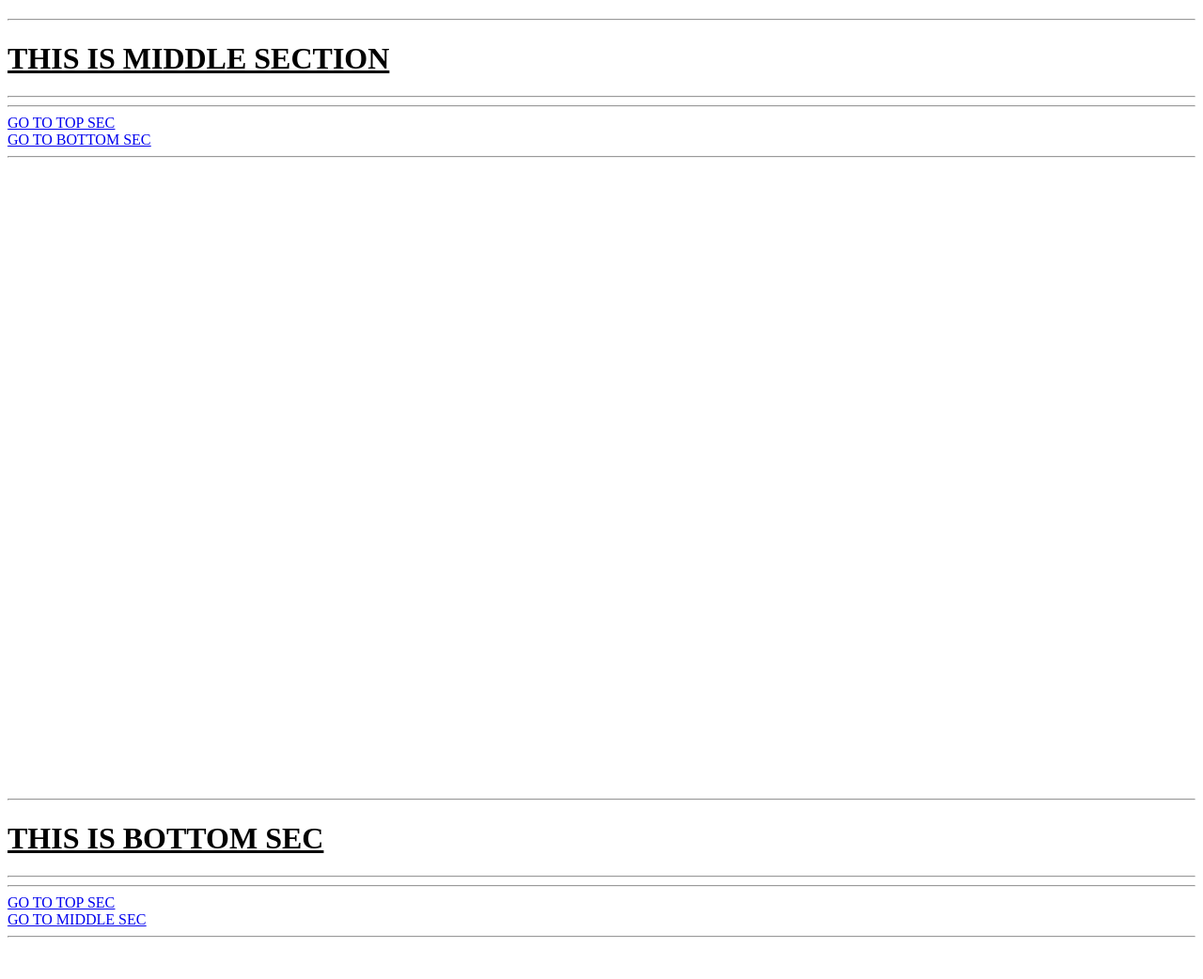
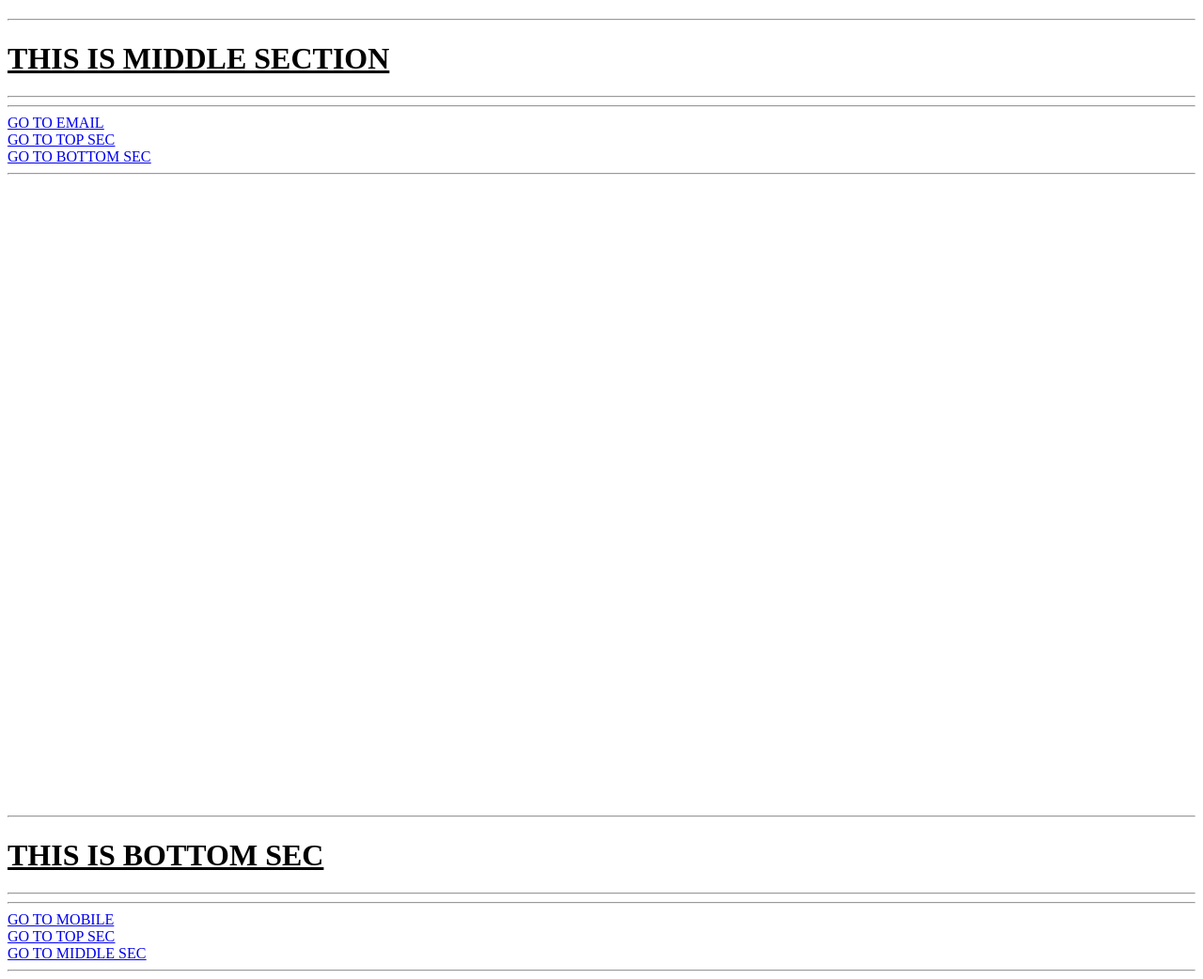
Before and after one commit to rehan512006/TENTH-WEBSITE, a plain HTML site: page index.html in a window 1280 px wide. Shown: the part 1600-2642 px from the top of the page at 94% size. Before the commit the page ends 2606 px from the top, so only its background shows below. Drawn offline with Linux system fonts and the light colour scheme.

Commit message:
NEW PAGES

```diff
--- a/index.html
+++ b/index.html
@@ -59,7 +59,7 @@
 <br>
 <br>
 <hr><h1><u id="cba">THIS IS MIDDLE SECTION</u></h1><hr>
-<hr><a href="#abc"><u>GO TO TOP SEC</u></a><br>
+<hr><a href="mailto:mdzayan079@gmail.com"><u>GO TO EMAIL <br></u></a><a href="#abc"><u>GO TO TOP SEC</u></a><br>
 <a href="#def"><u>GO TO BOTTOM SEC</u></a><hr>
 <br>
 <br>
@@ -99,7 +99,7 @@
 <br>
 <br>
 <hr><h1><u id="def">THIS IS BOTTOM SEC</u></h1><hr>
-<hr><a href="#abc"><u>GO TO TOP SEC</u></a><br>
+<hr><a href="tel:03442736918"><u>GO TO MOBILE <br></u></a><a href="#abc"><u>GO TO TOP SEC</u></a><br>
 <a href="#cba"><u>GO TO MIDDLE SEC</u></a><hr>
 </body>
 </html>
```
